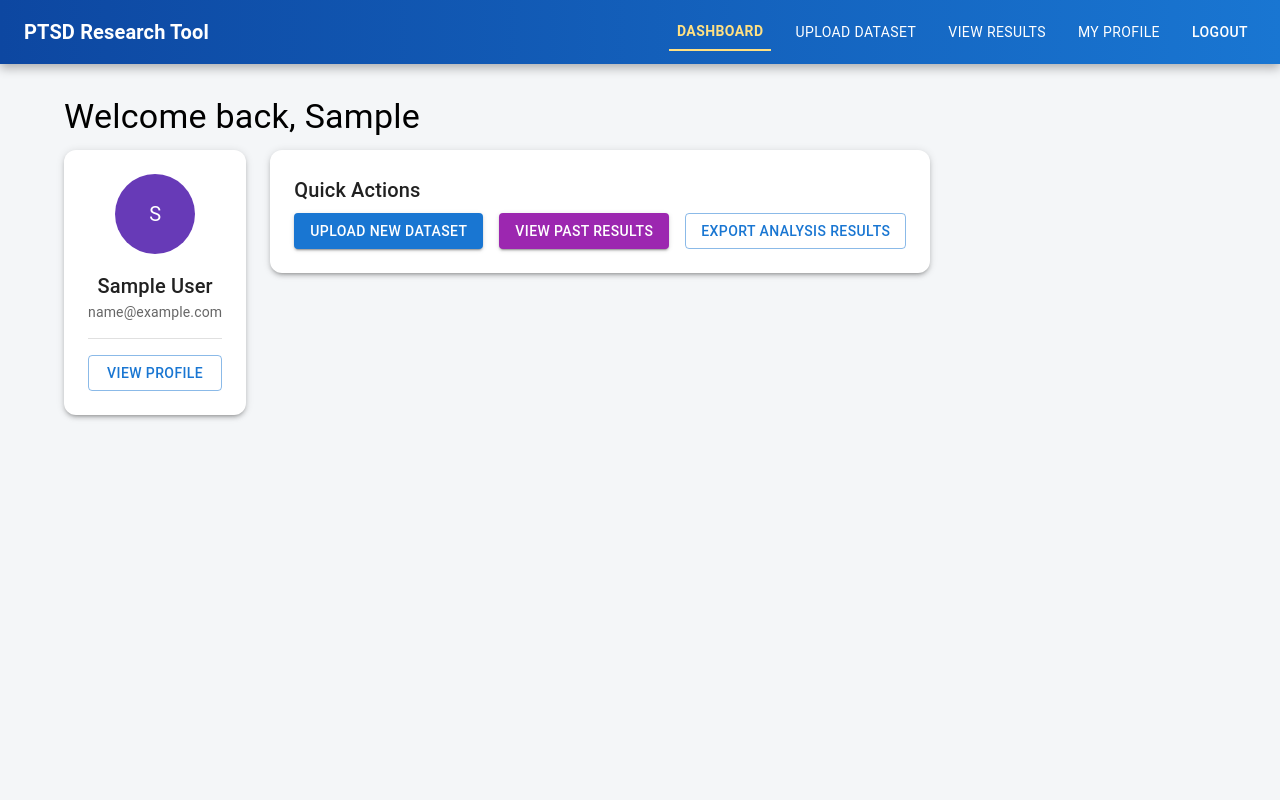
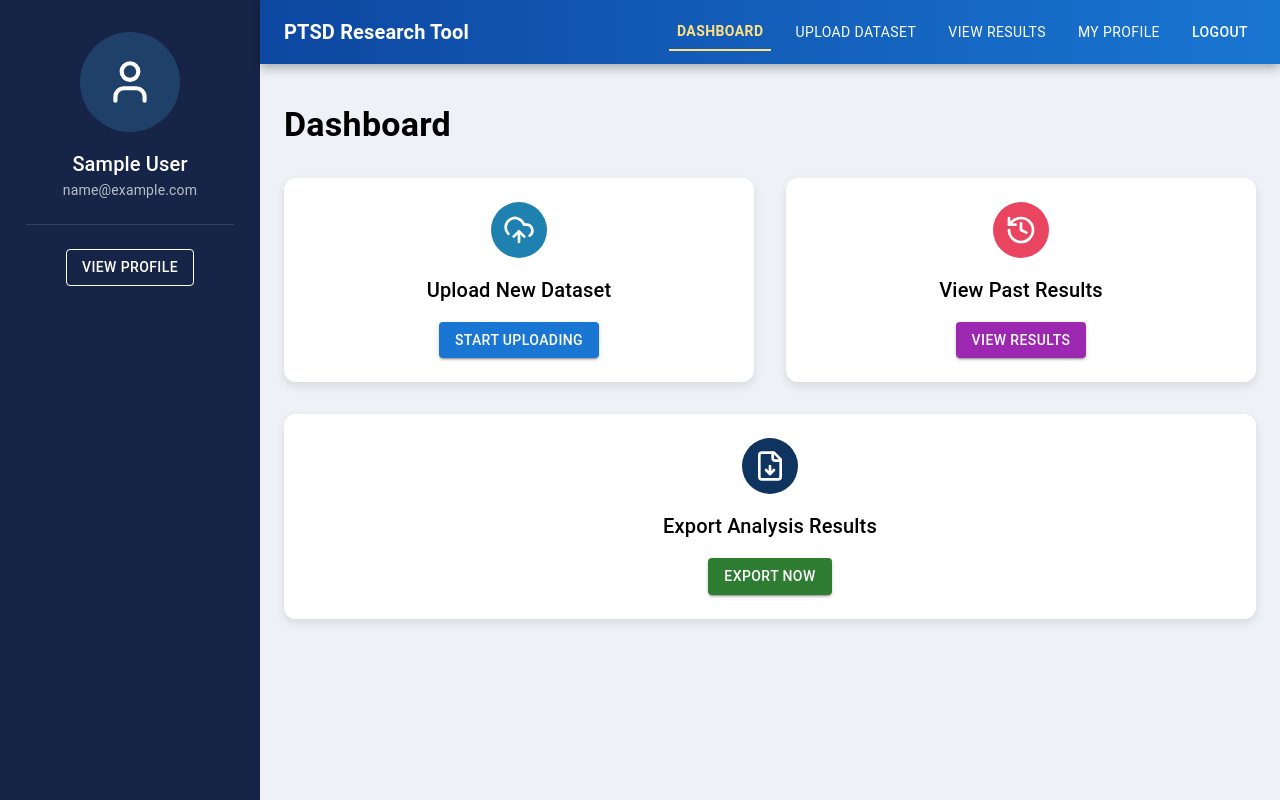
Before and after one commit to omrip500/PTSD, a React (Create React App) app in the folder frontend/: page /dashboard in a window 1280 px wide. Built offline with nearby package versions, Linux system fonts and the light colour scheme; sample sign-in values are in the browser's storage.

Commit message:
ux/ui changes

```diff
--- a/frontend/package.json
+++ b/frontend/package.json
@@ -12,6 +12,7 @@
     "@testing-library/react": "^16.2.0",
     "@testing-library/user-event": "^13.5.0",
     "axios": "^1.8.4",
+    "lucide-react": "^0.487.0",
     "react": "^19.1.0",
     "react-dom": "^19.1.0",
     "react-dropzone": "^14.3.8",
--- a/frontend/src/Pages/DashboardPage.jsx
+++ b/frontend/src/Pages/DashboardPage.jsx
@@ -1,19 +1,17 @@
-// src/pages/DashboardPage.jsx
+// DashboardPage.jsx (Complete Redesign)
 import React, { useEffect, useState } from "react";
 import {
   Box,
   Typography,
   Container,
-  Paper,
-  Grid,
   Avatar,
+  Button,
   Divider,
-  Button,
-  Fade,
+  IconButton,
 } from "@mui/material";
-import { deepPurple } from "@mui/material/colors";
 import Navbar from "../components/Navbar";
 import { useNavigate } from "react-router-dom";
+import { User, UploadCloud, History, FileDown } from "lucide-react";
 
 const DashboardPage = () => {
   const navigate = useNavigate();
@@ -31,84 +29,140 @@ const DashboardPage = () => {
   if (!user) return null;
 
   return (
-    <Fade in timeout={500}>
-      <Box sx={{ bgcolor: "#f4f6f8", minHeight: "100vh" }}>
-        <Navbar />
-        <Container maxWidth="lg" sx={{ mt: 4 }}>
-          <Typography variant="h4" gutterBottom>
-            Welcome back, {user.firstName}
+    <Box sx={{ display: "flex", minHeight: "100vh", bgcolor: "#eef2f6" }}>
+      {/* Sidebar */}
+      <Box
+        sx={{
+          width: 260,
+          bgcolor: "#162447",
+          color: "#fff",
+          display: "flex",
+          flexDirection: "column",
+          alignItems: "center",
+          py: 4,
+        }}
+      >
+        <Avatar sx={{ width: 100, height: 100, bgcolor: "#1f4068", mb: 2 }}>
+          <User size={50} />
+        </Avatar>
+        <Typography variant="h6" sx={{ fontWeight: 500 }}>
+          {user.firstName} {user.lastName}
+        </Typography>
+        <Typography variant="body2" sx={{ opacity: 0.7 }}>
+          {user.email}
         </Typography>
 
-          <Grid container spacing={3}>
-            <Grid item xs={12} md={4}>
-              <Paper elevation={3} sx={{ p: 3, borderRadius: 3 }}>
-                <Box display="flex" flexDirection="column" alignItems="center">
-                  <Avatar
-                    sx={{ bgcolor: deepPurple[500], width: 80, height: 80 }}
-                  >
-                    {user.firstName[0]}
-                  </Avatar>
-                  <Typography variant="h6" sx={{ mt: 2 }}>
-                    {user.firstName} {user.lastName}
-                  </Typography>
-                  <Typography variant="body2" color="textSecondary">
-                    {user.email}
-                  </Typography>
-                  <Divider sx={{ my: 2, width: "100%" }} />
+        <Divider sx={{ bgcolor: "#394867", width: "80%", my: 3 }} />
+
         <Button
           variant="outlined"
-                    color="primary"
-                    fullWidth
+          sx={{ color: "#fff", borderColor: "#fff" }}
           onClick={() => navigate("/profile")}
         >
           View Profile
         </Button>
       </Box>
-              </Paper>
-            </Grid>
 
-            <Grid item xs={12} md={8}>
-              <Paper elevation={3} sx={{ p: 3, borderRadius: 3 }}>
-                <Typography variant="h6" gutterBottom>
-                  Quick Actions
+      {/* Main Content */}
+      <Box sx={{ flexGrow: 1 }}>
+        <Navbar />
+        <Container maxWidth="lg" sx={{ mt: 5 }}>
+          <Typography variant="h4" sx={{ fontWeight: "bold", mb: 4 }}>
+            Dashboard
           </Typography>
-                <Grid container spacing={2}>
-                  <Grid item xs={12} sm={6}>
+
+          <Box
+            sx={{
+              display: "grid",
+              gridTemplateColumns: { xs: "1fr", md: "1fr 1fr" },
+              gap: 4,
+            }}
+          >
+            <Box
+              sx={{
+                bgcolor: "#fff",
+                borderRadius: 3,
+                boxShadow: "0 4px 10px rgba(0,0,0,0.1)",
+                p: 3,
+                textAlign: "center",
+              }}
+            >
+              <IconButton
+                sx={{ bgcolor: "#1e81b0", color: "#fff", mb: 2 }}
+                size="large"
+              >
+                <UploadCloud size={32} />
+              </IconButton>
+              <Typography variant="h6" sx={{ mb: 2 }}>
+                Upload New Dataset
+              </Typography>
               <Button
                 variant="contained"
-                      fullWidth
                 color="primary"
                 onClick={() => navigate("/UploadDataset")}
               >
-                      Upload New Dataset
+                Start Uploading
               </Button>
-                  </Grid>
-                  <Grid item xs={12} sm={6}>
+            </Box>
+
+            <Box
+              sx={{
+                bgcolor: "#fff",
+                borderRadius: 3,
+                boxShadow: "0 4px 10px rgba(0,0,0,0.1)",
+                p: 3,
+                textAlign: "center",
+              }}
+            >
+              <IconButton
+                sx={{ bgcolor: "#e94560", color: "#fff", mb: 2 }}
+                size="large"
+              >
+                <History size={32} />
+              </IconButton>
+              <Typography variant="h6" sx={{ mb: 2 }}>
+                View Past Results
+              </Typography>
               <Button
                 variant="contained"
-                      fullWidth
                 color="secondary"
                 onClick={() => navigate("/history")}
               >
-                      View Past Results
+                View Results
               </Button>
-                  </Grid>
-                  <Grid item xs={12}>
+            </Box>
+
+            <Box
+              sx={{
+                bgcolor: "#fff",
+                borderRadius: 3,
+                boxShadow: "0 4px 10px rgba(0,0,0,0.1)",
+                p: 3,
+                textAlign: "center",
+                gridColumn: { xs: "span 1", md: "span 2" },
+              }}
+            >
+              <IconButton
+                sx={{ bgcolor: "#0f3460", color: "#fff", mb: 2 }}
+                size="large"
+              >
+                <FileDown size={32} />
+              </IconButton>
+              <Typography variant="h6" sx={{ mb: 2 }}>
+                Export Analysis Results
+              </Typography>
               <Button
-                      variant="outlined"
-                      fullWidth
+                variant="contained"
+                color="success"
                 onClick={() => alert("Export feature coming soon!")}
               >
-                      Export Analysis Results
+                Export Now
               </Button>
-                  </Grid>
-                </Grid>
-              </Paper>
-            </Grid>
-          </Grid>
+            </Box>
+          </Box>
         </Container>
       </Box>
-    </Fade>
+    </Box>
   );
 };
 
--- a/frontend/src/Pages/RegisterPage.jsx
+++ b/frontend/src/Pages/RegisterPage.jsx
@@ -1,23 +1,19 @@
-import React, { useEffect, useState } from "react";
-import axios from "axios";
+import React, { useState, useEffect } from "react";
 import {
   Container,
+  Box,
+  Typography,
   TextField,
   Button,
-  Typography,
-  Grid,
-  Paper,
-  Box,
-  Fade,
-  Link,
+  Alert,
+  Stack,
 } from "@mui/material";
 import Navbar from "../components/Navbar";
 import { useNavigate } from "react-router-dom";
+import axios from "axios";
 import { USERS_URL } from "../constants";
 
 const RegisterPage = () => {
-  const navigate = useNavigate();
-
   const [formData, setFormData] = useState({
     firstName: "",
     lastName: "",
@@ -25,158 +21,111 @@ const RegisterPage = () => {
     password: "",
     confirmPassword: "",
   });
-
-  const [error, setError] = useState("");
-  const [successMessage, setSuccessMessage] = useState("");
+  const [errorMsg, setErrorMsg] = useState(null);
+  const navigate = useNavigate();
 
   useEffect(() => {
-    const user = localStorage.getItem("userInfo");
-    if (user) navigate("/dashboard");
+    if (localStorage.getItem("userInfo")) navigate("/dashboard");
   }, [navigate]);
 
   const handleChange = (e) => {
-    setFormData((prev) => ({
-      ...prev,
-      [e.target.name]: e.target.value,
-    }));
+    setFormData({ ...formData, [e.target.name]: e.target.value });
   };
 
   const handleSubmit = async (e) => {
     e.preventDefault();
-    setError("");
-    setSuccessMessage("");
+    setErrorMsg(null);
 
     if (formData.password !== formData.confirmPassword) {
-      setError("Passwords do not match");
+      setErrorMsg("Passwords do not match.");
       return;
     }
 
     try {
-      const response = await axios.post(`${USERS_URL}/register`, {
-        firstName: formData.firstName,
-        lastName: formData.lastName,
-        email: formData.email,
-        password: formData.password,
-      });
-
-      console.log("✅ Registered successfully:", response.data);
-
-      setSuccessMessage("Account created successfully. You can now ");
-      setFormData({
-        firstName: "",
-        lastName: "",
-        email: "",
-        password: "",
-        confirmPassword: "",
-      });
-    } catch (err) {
-      console.error("❌ Registration failed:", err);
-      setError(
-        err.response?.data?.message || "An error occurred during registration"
-      );
+      await axios.post(`${USERS_URL}/register`, formData);
+      navigate("/login");
+    } catch (error) {
+      setErrorMsg(error.response?.data?.message || "Registration failed.");
     }
   };
 
   return (
-    <Fade in timeout={500}>
-      <Box sx={{ minHeight: "100vh", bgcolor: "#f4f6f8" }}>
+    <Box sx={{ minHeight: "100vh", bgcolor: "#eef2f6" }}>
       <Navbar />
-        <Container maxWidth="sm" sx={{ mt: 8 }}>
-          <Paper elevation={4} sx={{ p: 4, borderRadius: 3 }}>
-            <Typography variant="h5" gutterBottom align="center">
-              Create Your Account
+      <Container maxWidth="sm" sx={{ py: 10 }}>
+        <Typography
+          variant="h4"
+          align="center"
+          sx={{ mb: 4, fontWeight: "bold", color: "#162447" }}
+        >
+          Create an Account
         </Typography>
-
-            {error && (
-              <Typography color="error" align="center" sx={{ mb: 2 }}>
-                {error}
-              </Typography>
+        {errorMsg && (
+          <Alert severity="error" sx={{ mb: 2 }}>
+            {errorMsg}
+          </Alert>
         )}
-
-            {successMessage && (
-              <Typography color="primary" align="center" sx={{ mb: 2 }}>
-                {successMessage}
-                <Link
-                  href="/login"
-                  underline="hover"
-                  sx={{ fontWeight: "bold" }}
+        <Box
+          component="form"
+          onSubmit={handleSubmit}
+          sx={{
+            bgcolor: "#fff",
+            p: 4,
+            borderRadius: 3,
+            boxShadow: "0 6px 15px rgba(0,0,0,0.1)",
+          }}
         >
-                  login
-                </Link>
-              </Typography>
-            )}
-
-            <Box component="form" onSubmit={handleSubmit}>
-              <Grid container spacing={2}>
-                <Grid item xs={12} sm={6}>
+          <Stack spacing={2}>
             <TextField
               label="First Name"
               name="firstName"
+              required
               fullWidth
-                    value={formData.firstName}
               onChange={handleChange}
-                    required
             />
-                </Grid>
-                <Grid item xs={12} sm={6}>
             <TextField
               label="Last Name"
               name="lastName"
+              required
               fullWidth
-                    value={formData.lastName}
               onChange={handleChange}
-                    required
             />
-                </Grid>
-                <Grid item xs={12}>
             <TextField
               label="Email"
               name="email"
               type="email"
+              required
               fullWidth
-                    value={formData.email}
               onChange={handleChange}
-                    required
             />
-                </Grid>
-                <Grid item xs={12}>
             <TextField
               label="Password"
               name="password"
               type="password"
+              required
               fullWidth
-                    value={formData.password}
               onChange={handleChange}
-                    required
             />
-                </Grid>
-                <Grid item xs={12}>
             <TextField
               label="Confirm Password"
               name="confirmPassword"
               type="password"
+              required
               fullWidth
-                    value={formData.confirmPassword}
               onChange={handleChange}
-                    required
             />
-                </Grid>
-                <Grid item xs={12}>
             <Button
+              type="submit"
               variant="contained"
-                    color="primary"
-                    fullWidth
-                    type="submit"
+              size="large"
+              sx={{ mt: 2 }}
             >
               Register
             </Button>
-                </Grid>
-              </Grid>
+          </Stack>
         </Box>
-          </Paper>
       </Container>
     </Box>
-    </Fade>
   );
 };
 
```
Also changed, not shown: frontend/src/Pages/HomePage.jsx (+70 -29 lines), frontend/src/Pages/LoginPage.jsx (+54 -53 lines), frontend/src/Pages/ProfilePage.jsx (+46 -88 lines), 1 other file (tests, documents, lock files or other folders). Lines whose indentation alone changed are shown as unchanged.
